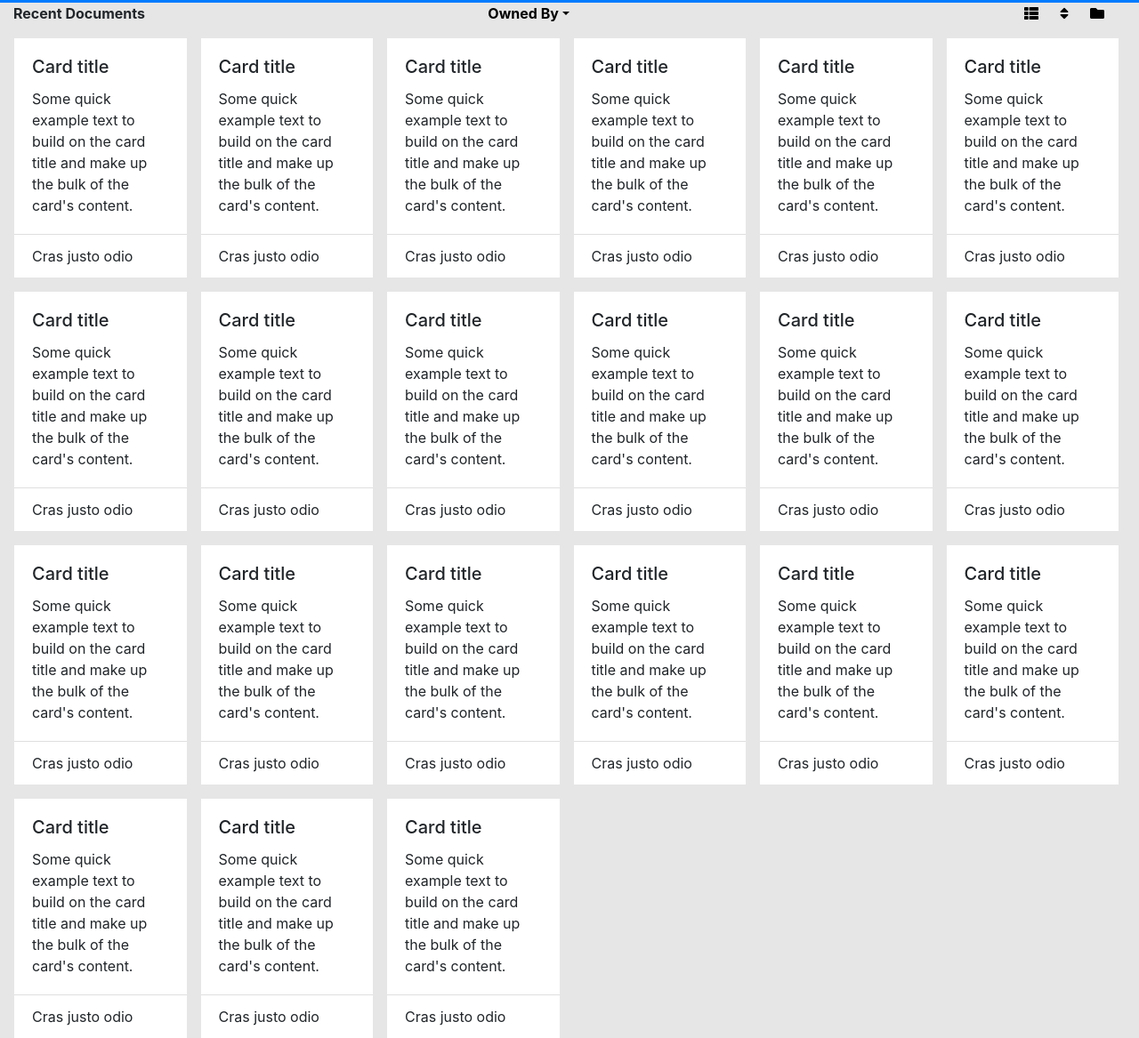
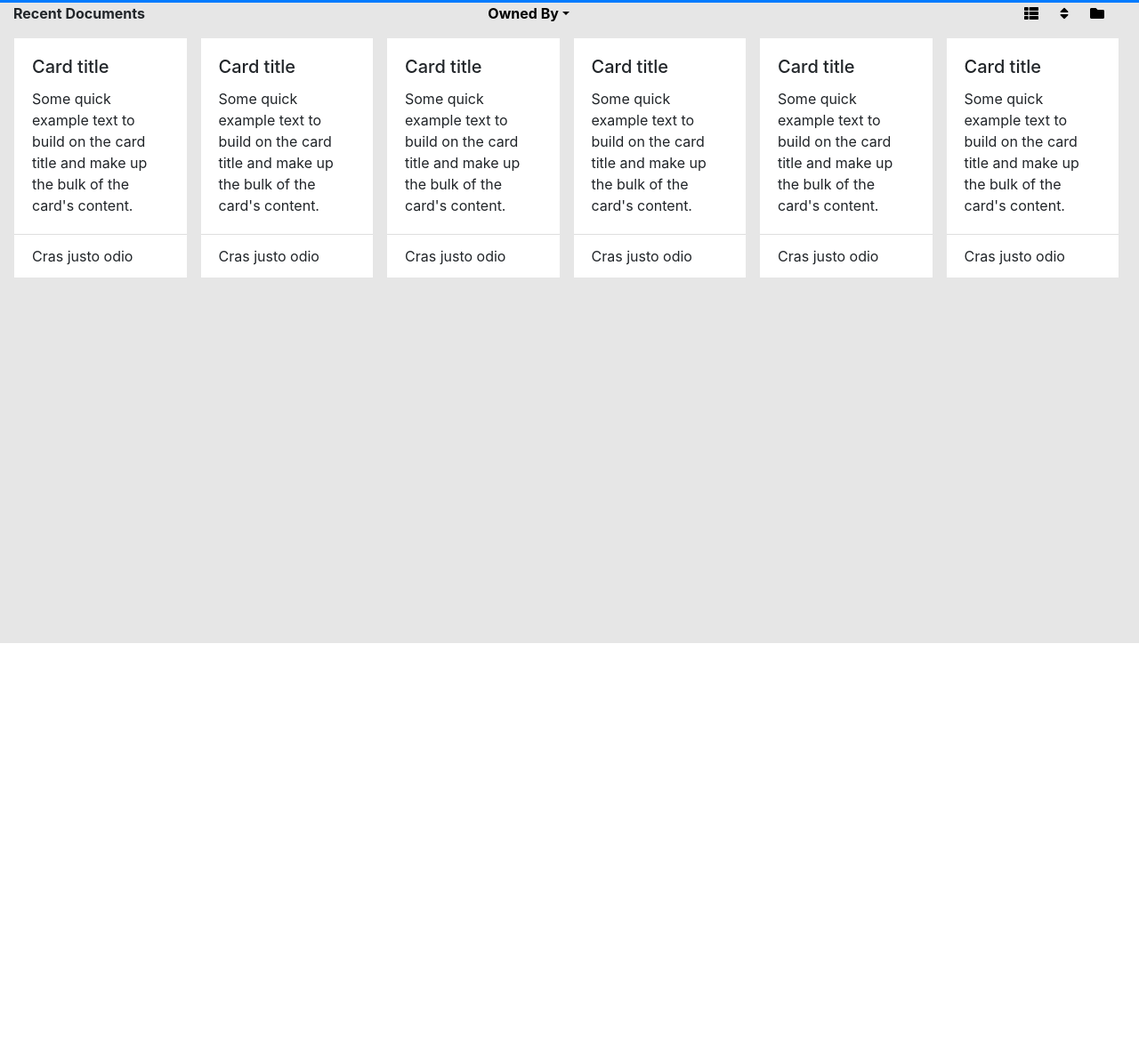
Before and after one commit to rupatel/whiteboard-fall-2018-rutul-patel, a React app: page / in a window 1280 px wide. Shown: the part 77-1244 px from the top of the page at 89% size. After the commit the page ends 800 px from the top, so only its background shows below. Built offline with nearby package versions, Linux system fonts and the light colour scheme.

Commit message:
css bug fixes

```diff
--- a/public/index.html
+++ b/public/index.html
@@ -5,7 +5,7 @@
   <title>White Board</title>
 </head>
 <body>
-  <div id="root" style="height:100vh">
+  <div id="root">
 
   </div>
 </body>
--- a/src/containers/CourseGrid.js
+++ b/src/containers/CourseGrid.js
@@ -6,7 +6,9 @@ class CourseGrid extends React.Component{
     render(){
         const gridContainerStyle = {
             marginTop:"10vh",
-            background: "#e6e6e6"
+            background: "#e6e6e6",
+            overflowY: "scroll",
+            height:"90vh"
         }
         return(
             <div>
@@ -20,22 +22,7 @@ class CourseGrid extends React.Component{
                         <CourseCard/>
                         <CourseCard/>
                         <CourseCard/>
-                        <CourseCard/>
-                        <CourseCard/>
-                        <CourseCard/>
-                        <CourseCard/>
-                        <CourseCard/>
-                        <CourseCard/>
 
-                        <CourseCard/>
-                        <CourseCard/>
-                        <CourseCard/>
-                        <CourseCard/>
-                        <CourseCard/>
-                        <CourseCard/>
-                        <CourseCard/>
-                        <CourseCard/>
-                        <CourseCard/>
                     </div>
                 </div>
             </div>
```
